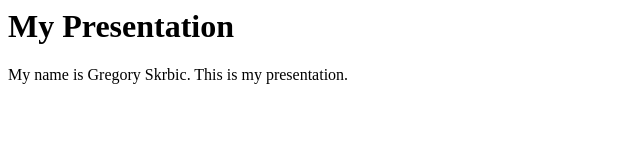
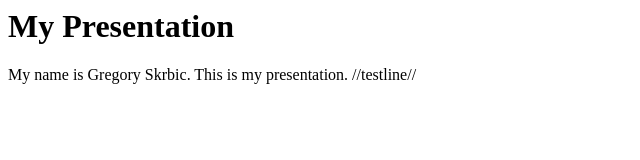
Before and after one commit to gregoryskrbic/gregoryskrbic.github.io, a plain HTML site: page index.html in a window 1280 px wide. Shown: the full height of the page, 0-640 px from the left. Drawn offline with Linux system fonts and the light colour scheme.

Commit message:
Update index.html

```diff
--- a/index.html
+++ b/index.html
@@ -9,6 +9,7 @@
     <h1> My Presentation </h1>
 
     <p1> My name is Gregory Skrbic. This is my presentation. </p1>
+    <p1> //testline//</p1>
 
 </body>
 
```
